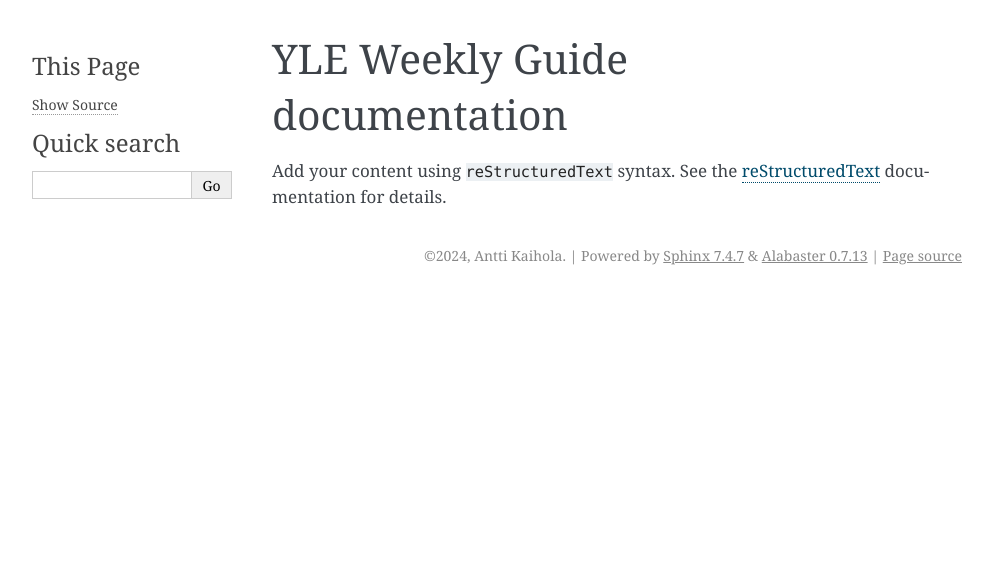
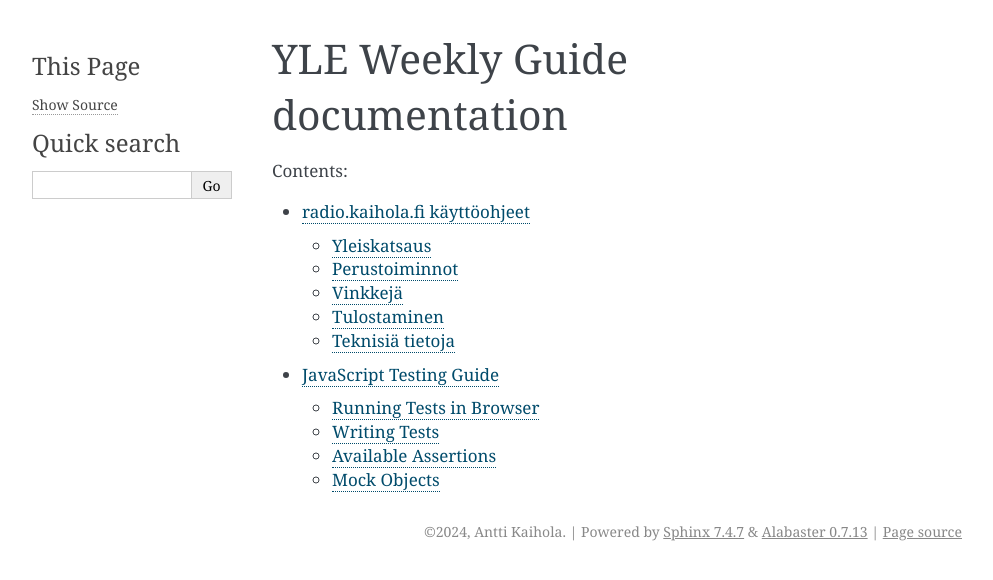
Before and after one commit to akaihola/yle-weekly-guide, a Sphinx documentation site: the page built from docs/index.rst, in a window 1280 px wide. Shown: the top 580 px of the page, without its empty margins (148-1141 px from the left). Built offline with Sphinx 7.4.7, drawn with Linux system fonts in a browser that asks for light colours.

Commit message:
docs: add documentation pages to doc index

```diff
--- a/docs/index.rst
+++ b/docs/index.rst
@@ -6,11 +6,9 @@
 YLE Weekly Guide documentation
 ==============================
 
-Add your content using ``reStructuredText`` syntax. See the
-`reStructuredText <https://www.sphinx-doc.org/en/master/usage/restructuredtext/index.html>`_
-documentation for details.
-
-
 .. toctree::
    :maxdepth: 2
    :caption: Contents:
+
+   ohjeet.fi
+   javascript_testing
```
